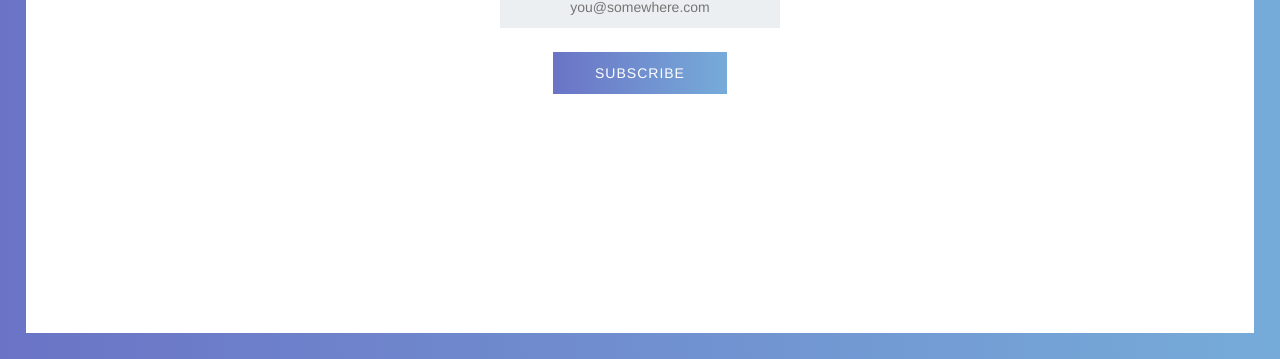
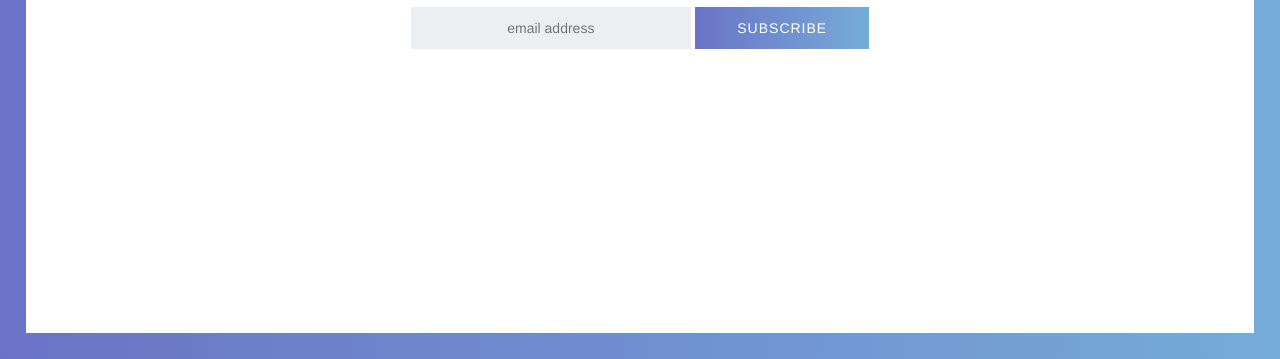
Before and after one commit to two24studios/two24studios.com, a plain HTML site: page index.html in a window 1280 px wide. Shown: the part 441-800 px from the top of the page. Drawn offline with Linux system fonts and the light colour scheme.

Commit message:
Update MC sign up form html

```diff
--- a/index.html
+++ b/index.html
@@ -19,11 +19,13 @@
     <div class="content">
       <a href="http://two24studios.com"><img src="img/logo.svg" alt="Two24 Studios"></a>
       <h1>Two24 <span>Studios</span></h1>
-      <div class="sign-up-form">
-        <form action="//two24studios.us2.list-manage.com/subscribe/post?u=dc7b78cf97b0c7c9c19df0854&amp;id=a370e8f774" method="post" id="sign-up-form" name="mc-embedded-subscribe-form" class="validate" target="_blank" novalidate>
-          <input class="input-text" id="sign-up-email" name="email" placeholder="you@somewhere.com" type="email" required>
-          <div style="position: absolute; left: -4848px;" aria-hidden="true"><input type="text" name="b_dc7b78cf97b0c7c9c19df0854_a370e8f774" tabindex="-1" value=""></div>
-          <div class="clear"><input class="btn" id="sign-up-subscribe" name="subscribe" type="submit" value="Subscribe"></div>
+      <div id="mc_embed_signup">
+        <form action="//two24studios.us2.list-manage.com/subscribe/post?u=dc7b78cf97b0c7c9c19df0854&amp;id=a370e8f774" method="post" id="mc-embedded-subscribe-form" name="mc-embedded-subscribe-form" class="validate" target="_blank" novalidate>
+          <div id="mc_embed_signup_scroll">
+      	  <input type="email" value="" name="EMAIL" class="email" id="mce-EMAIL" placeholder="email address" required>
+          <div style="position: absolute; left: -5000px;" aria-hidden="true"><input type="text" name="b_dc7b78cf97b0c7c9c19df0854_a370e8f774" tabindex="-1" value=""></div>
+          <input type="submit" value="Subscribe" name="subscribe" id="mc-embedded-subscribe" class="button">
+          </div>
         </form>
       </div>
     </div>
```
